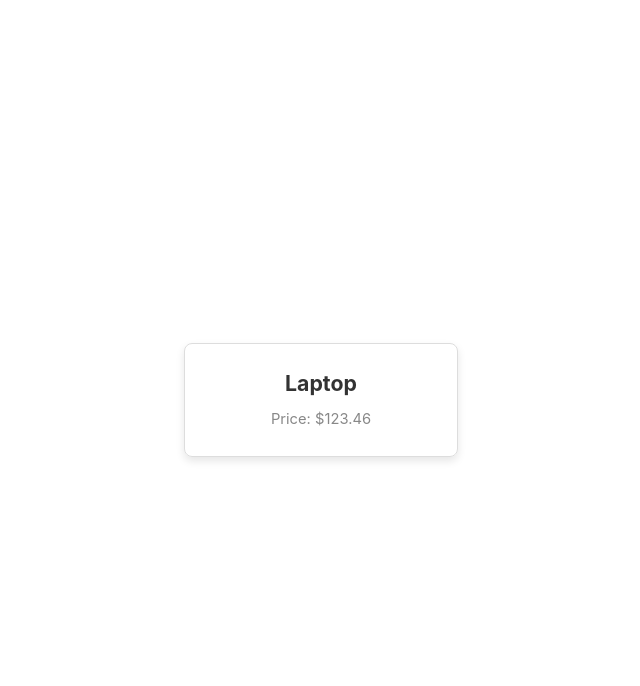
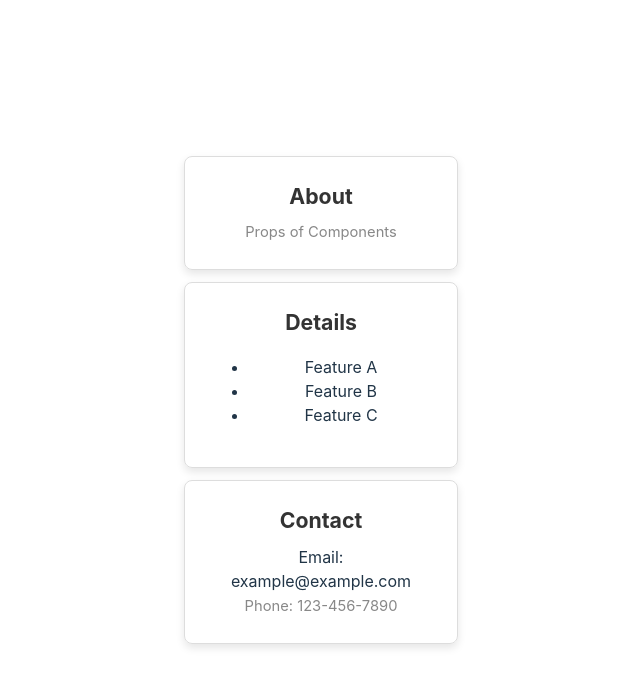
Before and after one commit to cunlim/react03, a React (Vite) app: page / in a window 1280 px wide. Shown: the top 686 px of the page, without its empty margins (319-959 px from the left). Built offline with nearby package versions, Linux system fonts and the light colour scheme.

Commit message:
React 10 - 컴포넌트의 Props 07

```diff
--- a/src/App.jsx
+++ b/src/App.jsx
@@ -1,19 +1,26 @@
 import './App.css'
 
-import ProductCard from './ProductCard'
+import CardLayout from './CardLayout';
 
-const App = () => {
-  const product = {
-    name: "Laptop",
-    price: 123.4567
-  };
+const App = () => (
+  <div>
+    <CardLayout title="About">
+      <p>Props of Components</p>
+    </CardLayout>
 
-  return (
-    <ProductCard
-      {...product}
-      formatPrice={(p) => `$${p.toFixed(2)}`}
-    />
-  );
-}
+    <CardLayout title="Details">
+      <ul>
+        <li>Feature A</li>
+        <li>Feature B</li>
+        <li>Feature C</li>
+      </ul>
+    </CardLayout>
+
+    <CardLayout title="Contact">
+      <p>Email: example@example.com</p>
+      <p>Phone: 123-456-7890</p>
+    </CardLayout>
+  </div>
+);
 
 export default App
--- /dev/null
+++ b/src/CardLayout.jsx
@@ -0,0 +1,14 @@
+import styles from './Card.module.css'
+
+const CardLayout = ({
+    title, children
+}) => (
+    <div className={styles.card}>
+        <h2>{title}</h2>
+        <div className="content">
+            {children}
+        </div>
+    </div>
+)
+
+export default CardLayout
```
